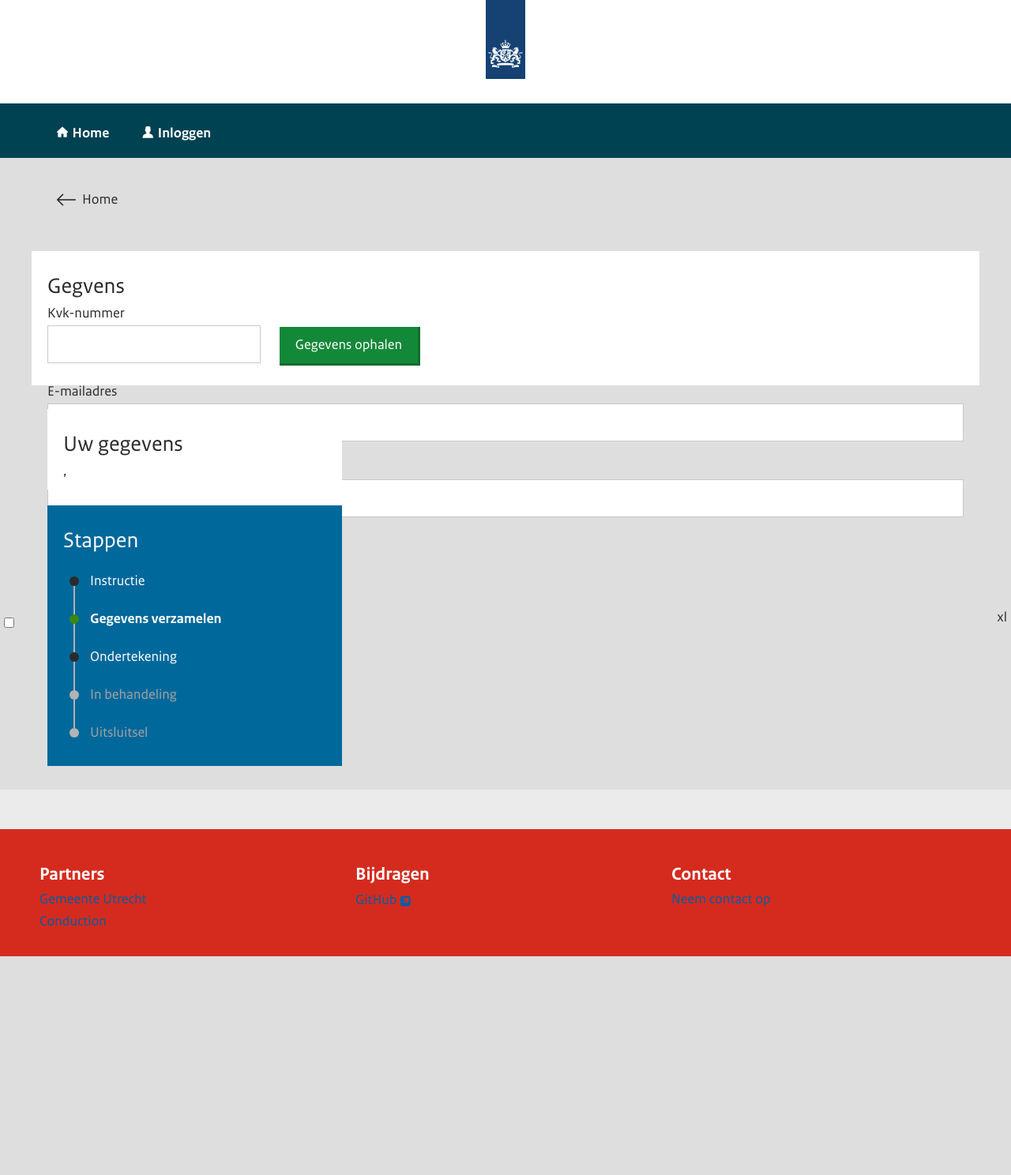
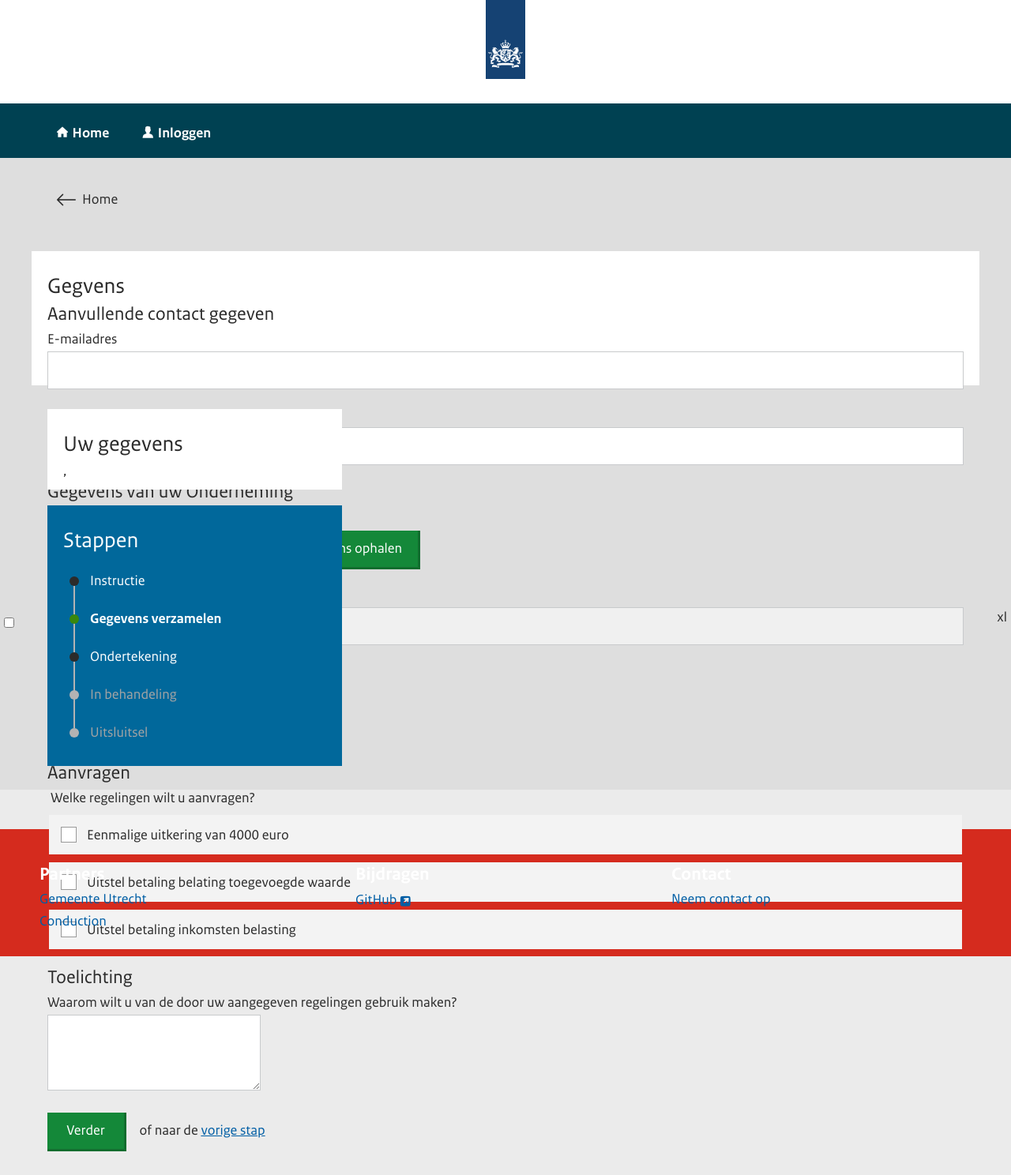
Before and after one commit to ConductionNL/corona-interface, a Symfony app: template api/templates/request/data.html.twig in a window 1280 px wide. Shown: the whole page at 79% size. Before the commit the page ends 1211 px from the top, so only its background shows below. Run offline with Twig, Linux system fonts and the light colour scheme; the template is opened without the code that fills it, so the values that code supplies are empty; some libraries are stand-ins or nearby versions; some web fonts are replaced.

Commit message:
Added form

```diff
--- a/api/templates/request/data.html.twig
+++ b/api/templates/request/data.html.twig
@@ -22,13 +22,8 @@
                     <h2>Gegvens</h2>
 
                     <form class="form" method="post" action="#">
-                        <div class="input">
-                            <label class="input__label" for="brin">Kvk-nummer</label>
-                            <input type="text" id="brin" class="input__control input__control--m input__control--text">
-                            <button class="btn">Gegevens ophalen</button>
-                        </div>
 
-
+                        <h3>Aanvullende contact gegeven</h3>
                         <div class="input">
                             <label class="input__label" for="email">E-mailadres</label>
                             <input required="" type="email" id="email" class="input__control input__control--text">
@@ -39,8 +34,64 @@
                             <input required="" type="email" id="email" class="input__control input__control--text">
                         </div>
 
+                        <h3>Gegevens van uw Onderneming</h3>
+                        <div class="input">
+                            <label class="input__label" for="brin">Kvk-nummer</label>
+                            <input type="text" id="brin" class="input__control input__control--m input__control--text">
+                            <button class="btn">Gegevens ophalen</button>
+                        </div>
 
-                        <button class="btn" type="submit">Inloggen</button>
+                        <div class="input">
+                            <label class="input__label" for="email">Naam onderneming</label>
+                            <input disabled="" type="email" id="email" class="input__control input__control--text">
+                        </div>
+
+                        <div class="input">
+                        	<label class="input__label">Adres gegens onderneming</label>
+
+                        	<div class="input__control-group">
+                        		<div>
+                                	<label class="input__hint" for="address_postal_code">postcode</label>
+                                 	<input aria-label="Postcode" title="Postcode" disabled="" type="text" pattern="[1-9][0-9]{3}\s?[a-zA-Z]{2}" id="address_postal_code" class="input__control input__control--six-characters input__control--text">
+                             	</div>
+                             	<div>
+                              		<label class="input__hint" for="address_number">huisnummer</label>
+                         			<input aria-label="Huisnummer" title="Huisnummer" disabled="" type="number" minlength="1" maxlength="5" id="address_number" class="input__control input__control--five-characters input__control--text">
+                          		</div>
+                                    <div>
+                                        <span class="input__hint" for="address_number-addition">toevoeging</span>
+                                        <input aria-label="Toevoeging" title="Toevoeging" disabled=""" type="text" maxlength="5" id="address_number-addition" class="input__control input__control--five-characters input__control--text">
+                                    </div>
+                                </div>
+                         </div>
+
+                        <h3>Aanvragen</h3>
+
+                        <fieldset class="input">
+                            <legend class="input__legend">Welke regelingen wilt u aanvragen?</legend>
+                            <div class="input__group input__group--checkbox">
+                                <input name="hobbies[]" type="checkbox" id="chkbx1" class="input__control input__control--checkbox">
+                                <label class="input__label input__label--checkbox" for="chkbx1">Eenmalige uitkering van 4000 euro</label>
+                            </div>
+                            <div class="input__group input__group--checkbox">
+                                <input name="hobbies[]" type="checkbox" id="chkbx2" class="input__control input__control--checkbox">
+                                <label class="input__label input__label--checkbox" for="chkbx2">Uitstel betaling belating toegevoegde waarde</label>
+                            </div>
+                            <div class="input__group input__group--checkbox">
+                                <input name="hobbies[]" type="checkbox" id="chkbx3" class="input__control input__control--checkbox" >
+                                <label class="input__label input__label--checkbox" for="chkbx3">Uitstel betaling inkomsten belasting</label>
+                            </div>
+                        </fieldset>
+
+                        <h3>Toelichting</h3>
+                        <div class="input">
+                            <label class="input__label" for="textarea_voorbeeld">Waarom wilt u van de door uw aangegeven regelingen gebruik maken?</label>
+                            <textarea id="textarea_voorbeeld" class="input__control input__control--m input__control--text"></textarea>
+                        </div>
+
+                        <div class="input">
+                            <button type="submit" class="btn ">Verder</button>&nbsp;&nbsp;of naar de <a href="#">vorige stap</a>
+                        </div>
                     </form>
 
                 </div><!-- /.content -->
```
